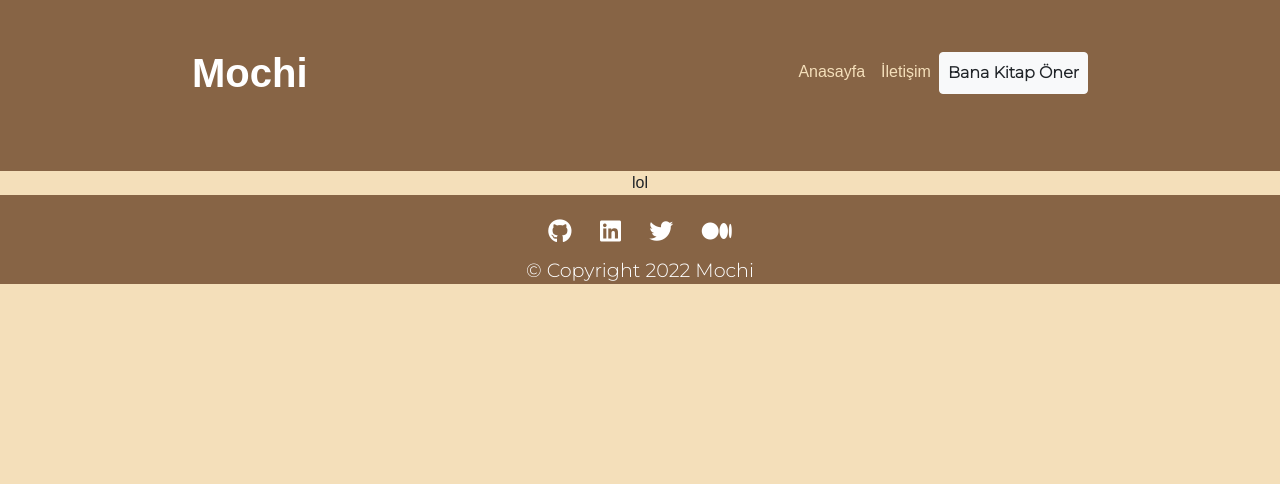
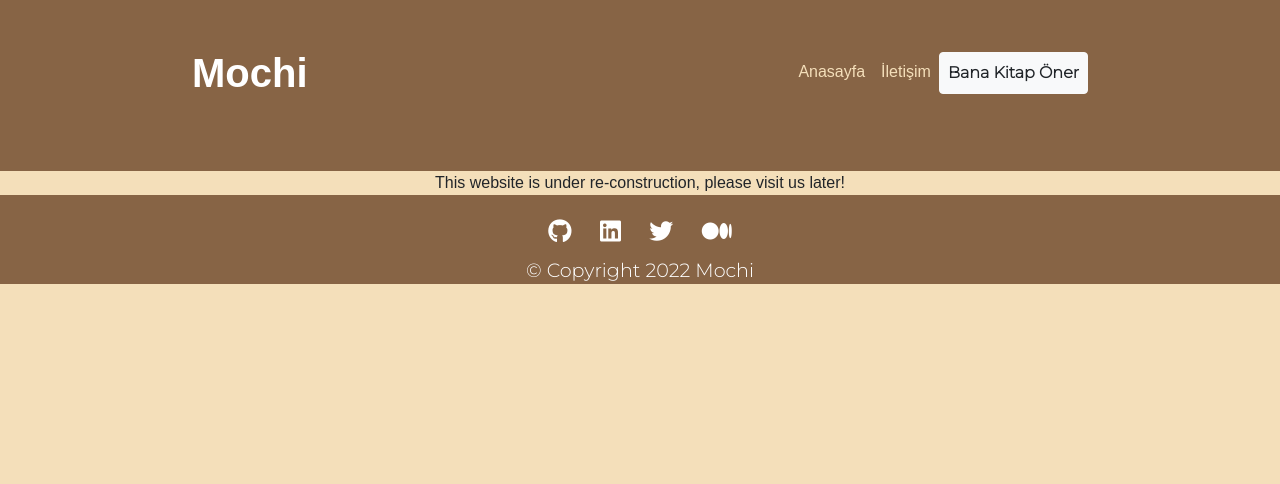
Before and after one commit to emirfmutlu/bana_kitap_oner, a Flask app: page /secim in a window 1280 px wide. Shown: the top 484 px of the page. Run offline with Flask 2, Linux system fonts and the light colour scheme; some libraries are stand-ins or nearby versions; some web fonts are replaced.

Commit message:
Changed message to state the site is under reconstruction

```diff
--- a/templates/form.html
+++ b/templates/form.html
@@ -1,3 +1,3 @@
 {% include 'header.html' %}
-lol
+This website is under re-construction, please visit us later!
 {% include 'footer.html' %}
```
